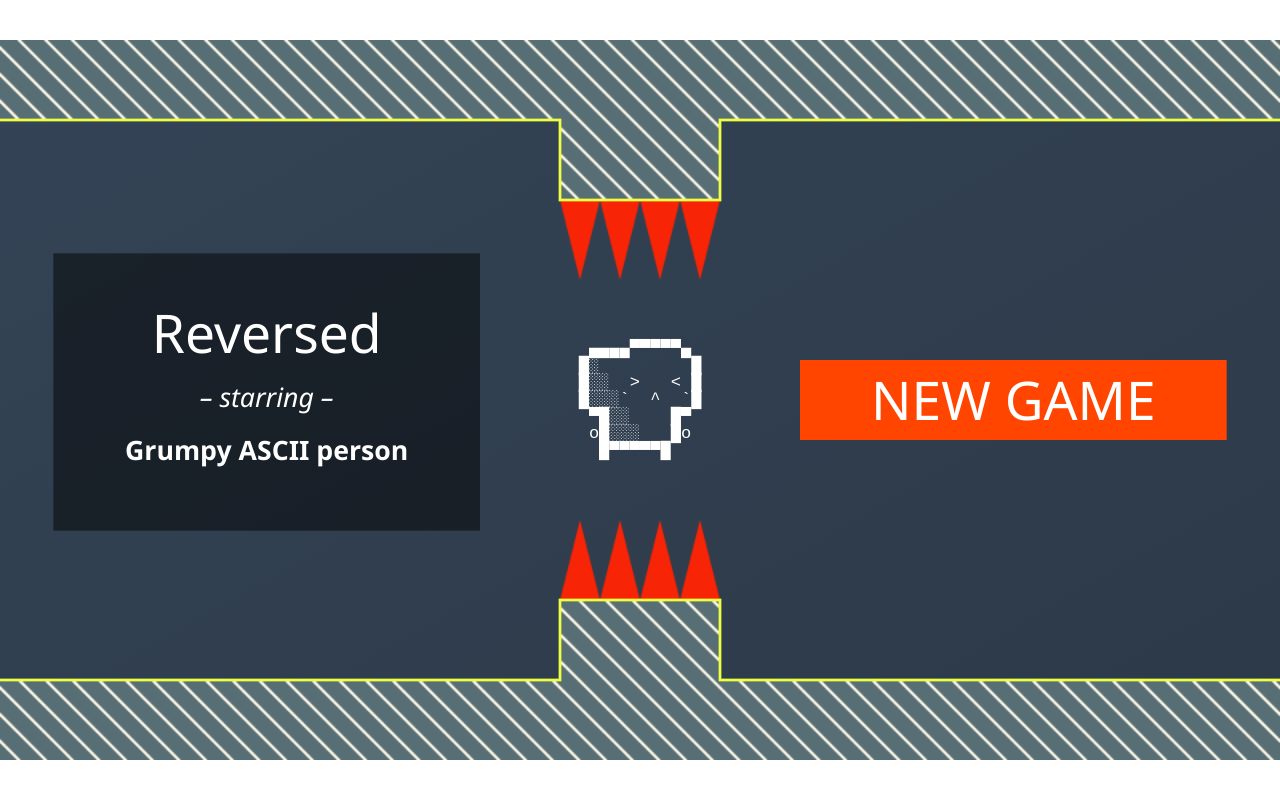
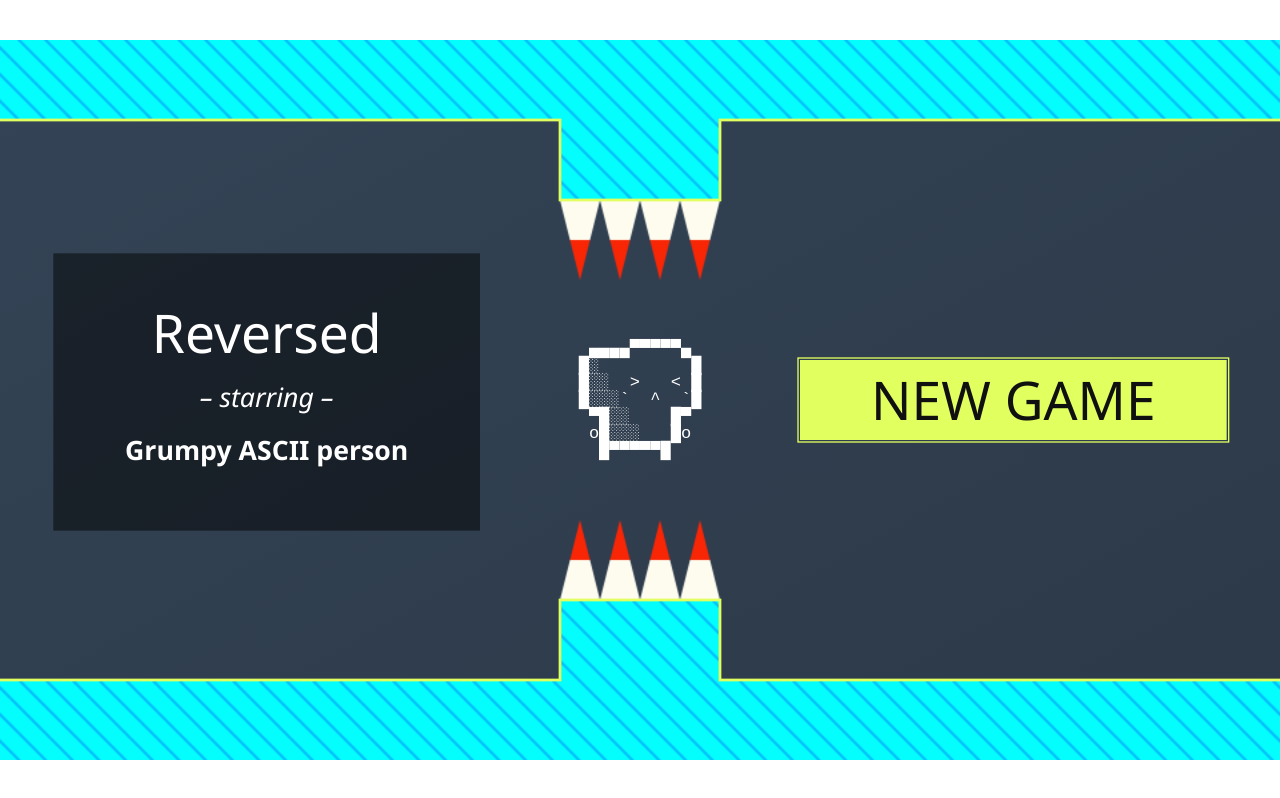
Before and after one commit to mvasilkov/reversed-js13k, a plain HTML site: page index.html in a window 1280 px wide. Drawn offline with Linux system fonts and the light colour scheme.

Commit message:
Palettes

```diff
--- a/index.html
+++ b/index.html
@@ -12,7 +12,7 @@
         <div id=a>
             <canvas id=b></canvas>
             <canvas id=c></canvas>
-            <a id=s href=?>NEW GAME</a>
+            <a id=s href=#>NEW GAME</a>
             <div id=t>
                 <b>Reversed</b><br>
                 <i>– starring –</i><br>
@@ -25,6 +25,7 @@
         <script src=./ascii.js></script>
         <script src=./levels.js></script>
         <script src=./loader.js></script>
+        <script src=./palette.js></script>
         <script src=./paint-back.js></script>
         <script src=./paint.js></script>
         <script src=./collide.js></script>
--- a/levels.js
+++ b/levels.js
@@ -16,9 +16,9 @@ levels.push([
     '',
     '',
     '',
-    '',
-    '       xx       ',
-    '       xx       '
+    '      xxxx      ',
+    '      xxxx      ',
+    '      xxxx      '
 ])
 
 levels.push([
--- a/paint.js
+++ b/paint.js
@@ -15,10 +15,10 @@ function paintLevel(n) {
         }
     }
 
-    canvas.fillStyle = '#586E75'
+    canvas.fillStyle = pal.x
     canvas.fill()
 
-    canvas.fillStyle = canvas.strokeStyle = '#FFFBEB'
+    canvas.fillStyle = canvas.strokeStyle = pal.b
     n % 2? paintDotPattern(): paintStripePattern()
 
 
@@ -43,8 +43,31 @@ function paintLevel(n) {
         }
     }
 
-    canvas.fillStyle = '#F82406'
+    canvas.fillStyle = pal.w
     canvas.fill()
+
+    /* blood */
+
+    canvas.save()
+
+    canvas.beginPath()
+
+    for (i = 16; i--;) {
+        for (j = 9; j--;) {
+            if (level.a[j][i] == '^') {
+                canvas.rect(cellsize * i, cellsize * j, cellsize, 0.5 * cellsize)
+            }
+            else if (level.a[j][i] == 'v') {
+                canvas.rect(cellsize * i, cellsize * (j + 0.5), cellsize, 0.5 * cellsize)
+            }
+        }
+    }
+
+    canvas.globalCompositeOperation = 'source-atop'
+    canvas.fillStyle = pal.v
+    canvas.fill()
+
+    canvas.restore()
 
 
     canvas.beginPath()
@@ -57,7 +80,7 @@ function paintLevel(n) {
 
     canvas.lineCap = 'square'
     canvas.lineWidth = 2
-    canvas.strokeStyle = '#EEFF41'
+    canvas.strokeStyle = pal.p
     canvas.stroke()
 }
 
--- /dev/null
+++ b/palette.js
@@ -0,0 +1,17 @@
+/* x: block
+ * b: block pattern
+ * v: spikes blood
+ * w: spikes base
+ * p: platforms
+ */
+var palettes = [
+    {
+        x: '#04FEFE',
+        b: '#04C0FB',
+        v: '#F92606',
+        w: '#FEFCEE',
+        p: '#E1FF5F'
+    }
+]
+
+var pal = palettes[0]
--- a/title.css
+++ b/title.css
@@ -1,5 +1,4 @@
 #s, #t {
-    color: #fff;
     font: 40px/60px 'Segoe UI', 'Helvetica Neue', sans-serif;
     left: 0;
     position: absolute;
@@ -11,12 +10,16 @@
 }
 
 #s {
-    background: #FF4500;
+    background: #E1FF5F;
+    color: #101010;
+    outline: 1px solid #E1FF5F;
+    outline-offset: 1px;
     text-decoration: none;
 }
 
 #t {
     background: rgba(0,0,0,0.5);
+    color: #fff;
     font-size: 20px;
     -webkit-font-smoothing: antialiased;
     line-height: 40px;
--- a/util.css
+++ b/util.css
@@ -25,5 +25,6 @@ html, body {
 }
 
 #b {
+    background: #2C3948;
     background: linear-gradient(to bottom right, #344456 0%, #2C3948 100%);
 }
```
